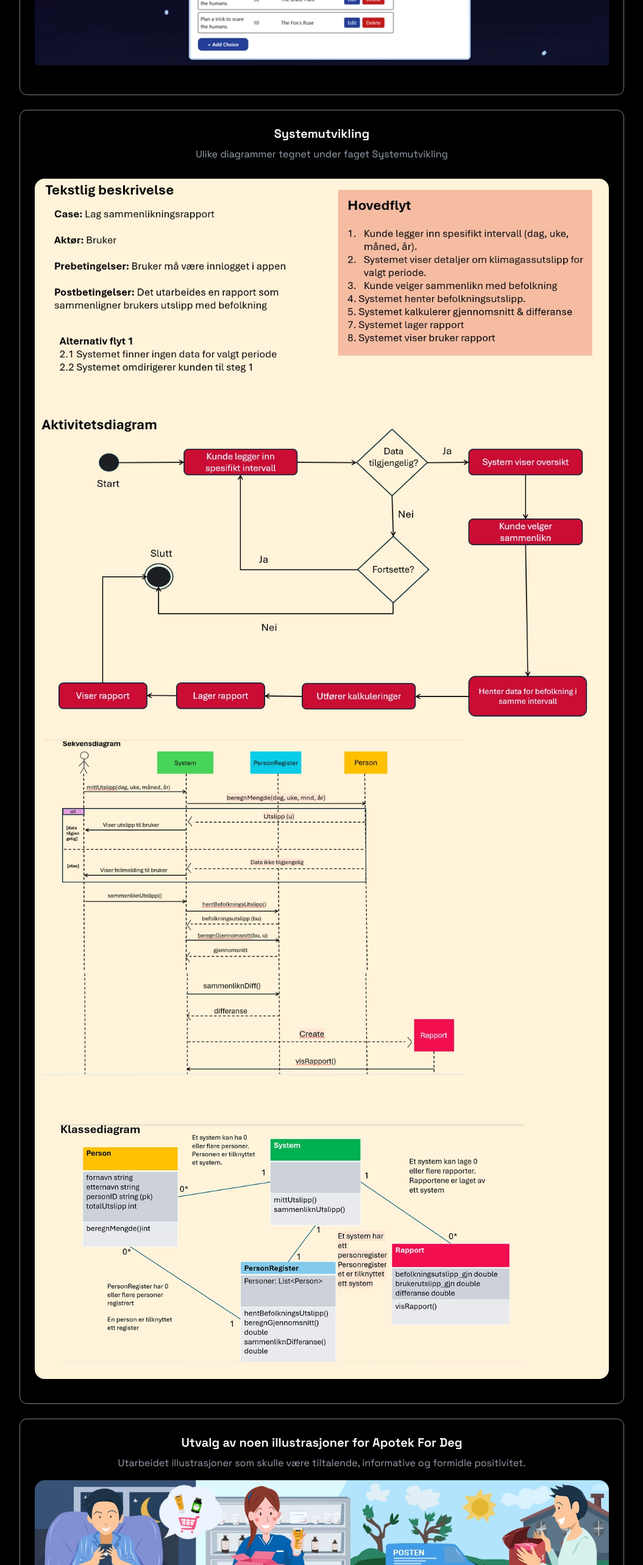
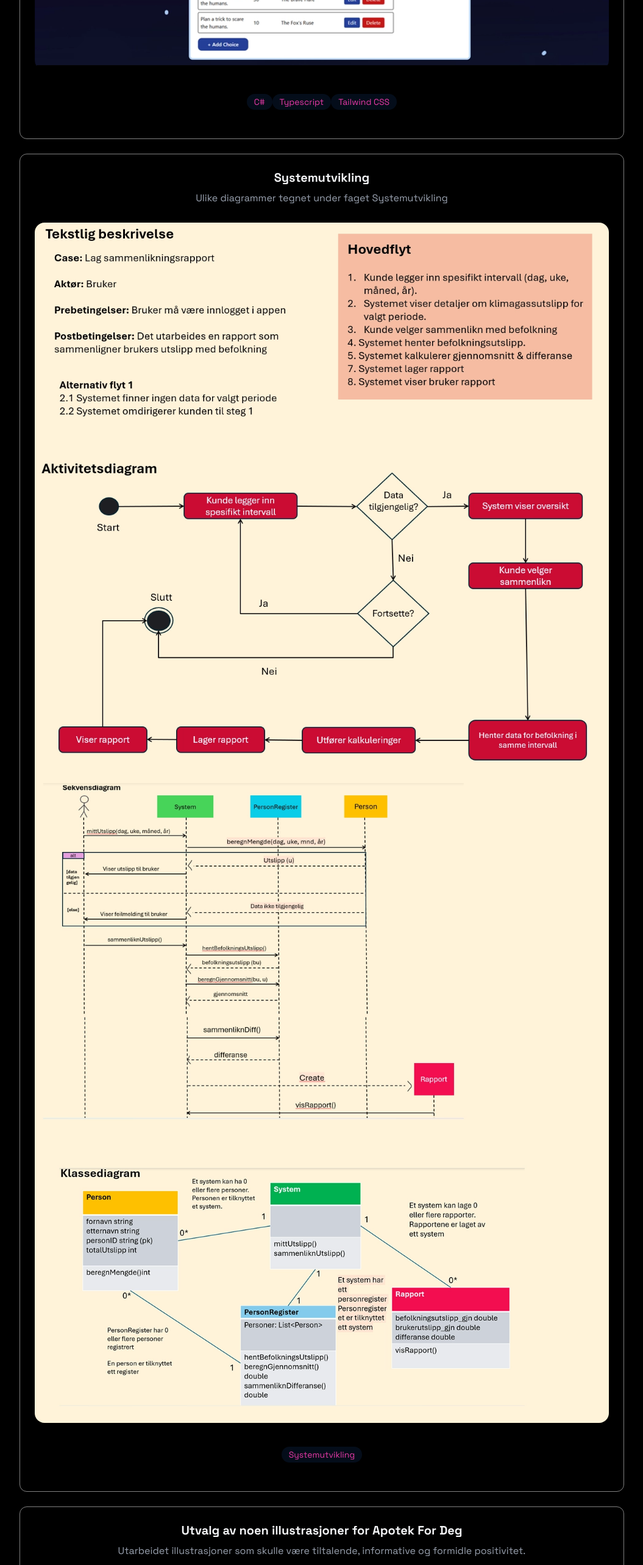
Before and after one commit to csselia/portfolio, a React (Vite) app: page / in a window 1280 px wide. Shown: the part 7260-9826 px from the top of the page at 61% size, without its empty margins (112-1167 px from the left). Built offline with nearby package versions, Linux system fonts and the light colour scheme.

Commit message:
oppdateringer

```diff
--- a/src/components/sections/Projects.jsx
+++ b/src/components/sections/Projects.jsx
@@ -108,6 +108,16 @@ export const Projects = ()=>{
                         </div>
                     </p>
 
+                <div className="p-6">
+                    {["C#", "Typescript", "Tailwind CSS"].map((tech, key)=>(
+                            <span
+                                    key = {key}
+                                    className="bg-blue-500/10 text-[#e73aa7] hover:text-[#fec588] py-1 px-3 rounded-full text-sm
+                                    hover:bg-blue-500/20 hover:shadow-[0_2px_8px_rgba(59,130,2246, 0.2)] transition">
+                                        {tech}
+                                    </span>
+                    ))}
+                </div>
              </div>
              </div>
 
@@ -124,6 +134,16 @@ export const Projects = ()=>{
                         </div>
                     </p>
 
+                <div className="p-6">
+                    {["Systemutvikling"].map((tech, key)=>(
+                            <span
+                                    key = {key}
+                                    className="bg-blue-500/10 text-[#e73aa7] hover:text-[#fec588] py-1 px-3 rounded-full text-sm
+                                    hover:bg-blue-500/20 hover:shadow-[0_2px_8px_rgba(59,130,2246, 0.2)] transition">
+                                        {tech}
+                                    </span>
+                    ))}
+                </div>
              </div>
              </div>
 
```
